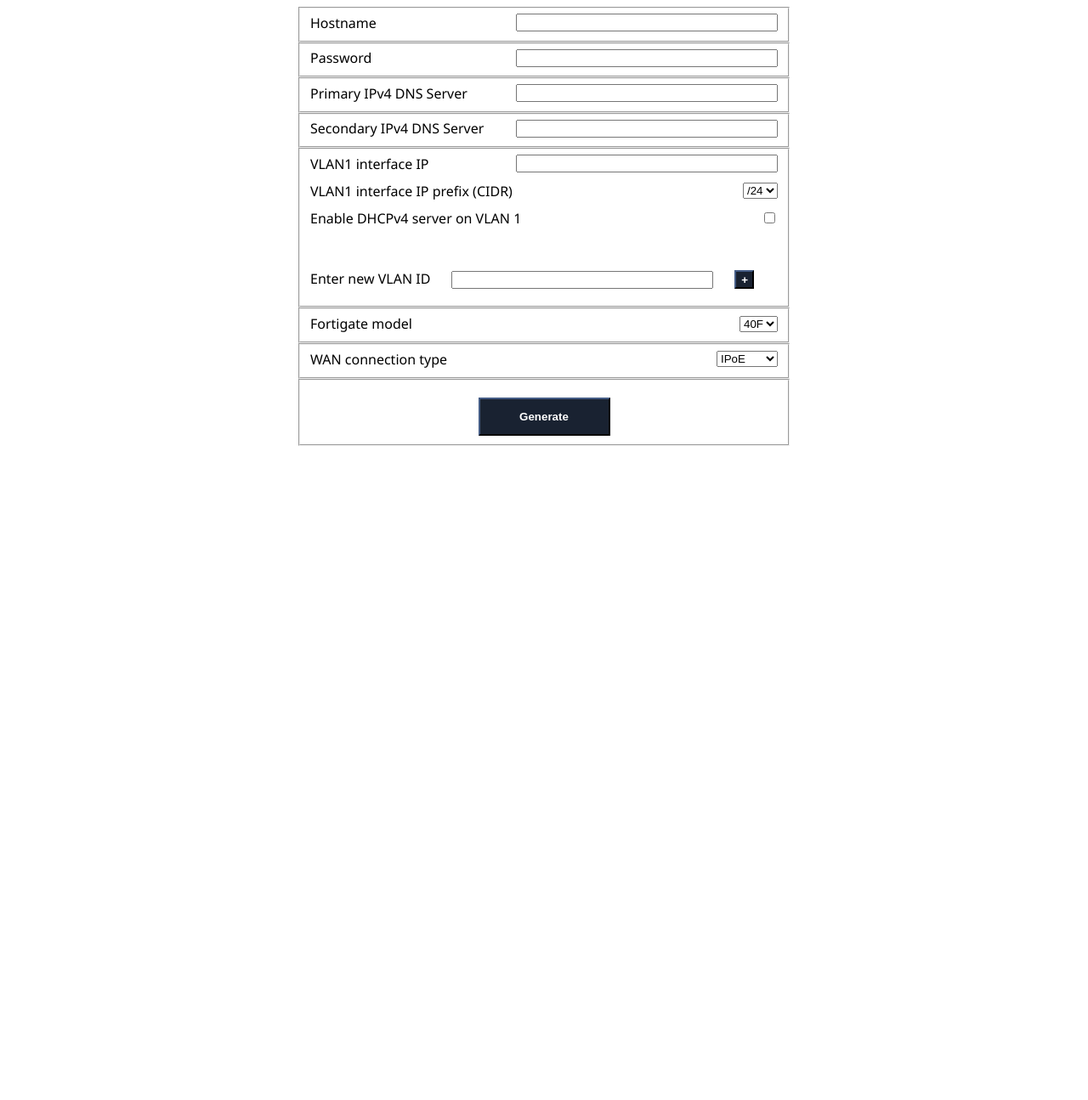
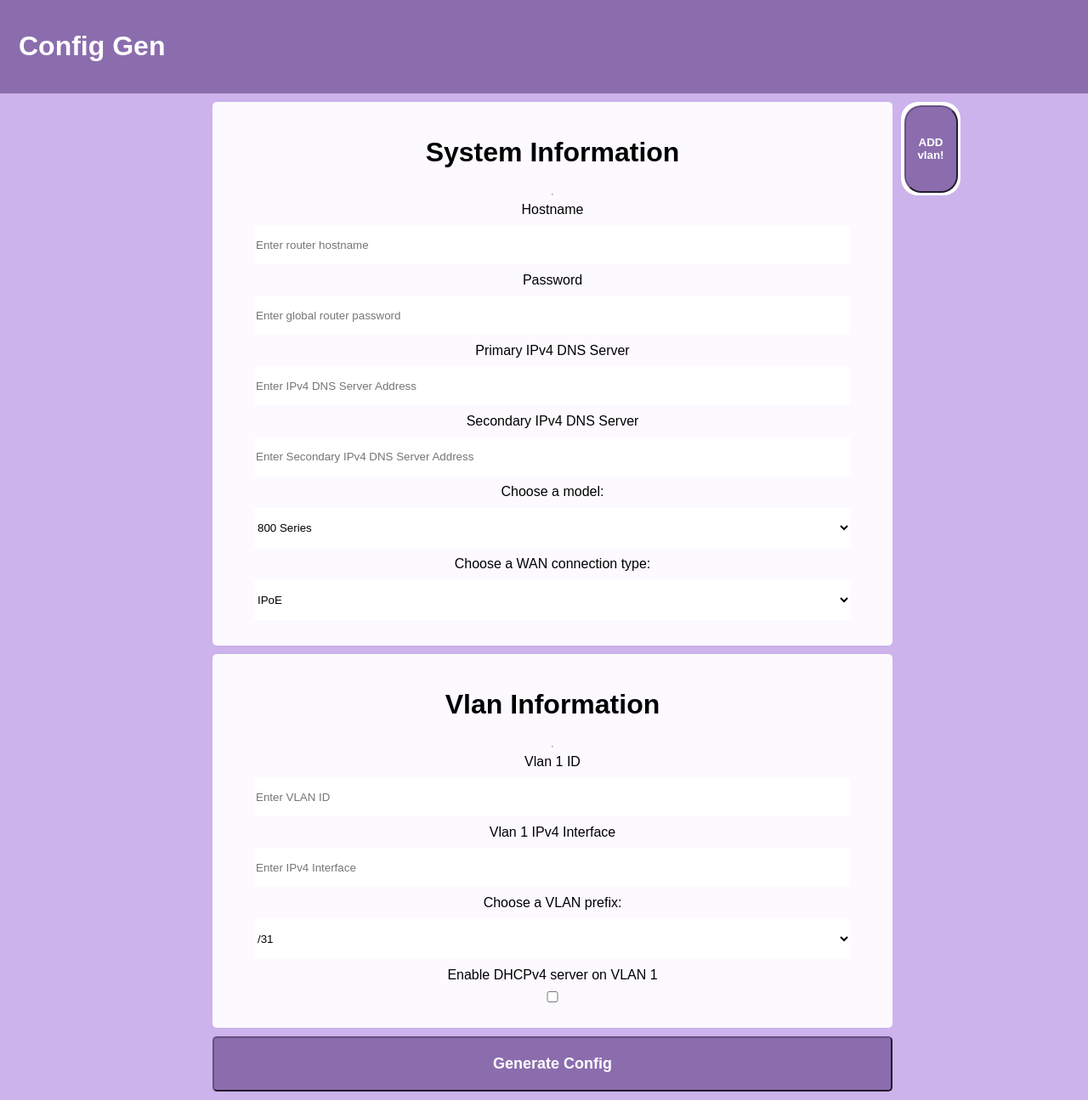
Before and after one commit to quackbox/cisco-config-gen, a Flask app: page / in a window 1280 px wide. Shown: the whole page at 85% size. Before the commit the page ends 525 px from the top, so only its background shows below. Run offline with Flask 2, Linux system fonts and the light colour scheme.

Commit message:
back end can be started

```diff
--- a/forms.py
+++ /dev/null
@@ -1,50 +0,0 @@
-from flask_wtf import FlaskForm
-from wtforms import StringField, SubmitField, SelectField, PasswordField, BooleanField
-from wtforms.validators import DataRequired, IPAddress, StopValidation
-
-class ConfigForm(FlaskForm):
-    def __init__(self, var=None, new_vlan=None):
-        super(ConfigForm, self).__init__()
-
-        if new_vlan:
-            pass
-
-    hostname = StringField(
-        'Hostname',
-        [DataRequired()]
-    )
-    password = PasswordField(
-        'Password',
-        [DataRequired()]
-    )
-    primary_dns = StringField(
-        'Primary IPv4 DNS Server',
-        [IPAddress(ipv4=True, ipv6=False, message='Please enter a valid IPv4 address')]
-    )
-    secondary_dns = StringField(
-        'Secondary IPv4 DNS Server',
-        [IPAddress(ipv4=True, ipv6=False, message='Please enter a valid IPv4 address')]
-    )
-    vl1_gateway = StringField(
-        'VLAN1 interface IP',
-        [IPAddress(ipv4=True, ipv6=False, message='Please enter a valid IPv4 address')]
-    )
-    vl1_cidr_prefix = SelectField(
-        'VLAN1 interface IP prefix (CIDR)',
-        choices=[('/31'), ('/30'), ('/29'), ('/28'), ('/27'), ('/26'), ('/25'), ('/24'), ('/23'), ('/22'), ('/21'), ('/20'), ('/19'), ('/18'), ('/17'), ('/16')],
-        default=('/24')
-    )
-    vl1_dhcp_server = BooleanField(
-        'Enable DHCPv4 server on VLAN 1'
-    )
-    fgt_model = SelectField(
-        'Fortigate model',
-        choices=[('40F'), ('60F'), ('80F')],
-        default=('40F')
-    )
-    wan_type = SelectField(
-        'WAN connection type',
-        choices=[('IPoE'), ('PPPoE'), ('Static IP')],
-        default=('IPoE')
-    )
-    generate = SubmitField('Generate')
--- a/server.py
+++ b/server.py
@@ -1,28 +1,21 @@
 from flask import Flask, render_template, request
-from forms import ConfigForm
+from flask_restful import Api, Resource, reqparse
 
 app = Flask(__name__)
-app.config['SECRET_KEY'] = 'abcdefu'
+api = Api(app)
 
+class TestResponse(Resource):
+    def get(self):
+        return {"test":"get"}, 200
 
-@app.route('/', methods=['POST', 'GET'])
+    def post(self):
+        return {"type":"post"}, 200
+
+api.add_resource(TestResponse, "/generate")
+
+@app.route("/", methods=["GET"])
 def home():
-    form = None
-    new_vlan = None
+    return render_template("index.html")
 
-    try:
-        new_vlan = request.form.to_dict(flat=False)['new_vlan'][0]
-    except:
-        pass
-
-    if new_vlan:
-        form = ConfigForm(request.form, new_vlan)
-    else:
-        form = ConfigForm()
-
-    print(dir(form))
-
-    return render_template('home.html', form=form)
-
-if __name__ == '__main__':
-    app.run()
+if __name__ == "__main__":
+    app.run(debug=True)
--- a/script.js
+++ b/static/script.js
@@ -1,5 +1,6 @@
 // Xan's front-end config gen | created 10/11/2022
 // declaring constants, most of these are divs/containers or buttons to be referenced later
+const form = document.getElementById("configForm");
 const addVLANButton = document.getElementById("addvlan");
 const deleteVLANButton = document.getElementById("deletevlan");
 const systemContainer = document.getElementById("System");
@@ -33,11 +34,29 @@ var counter = 1;
 sideBar.style.top = "120px";
 sideBar.style.right = "" +  (systemContainer.offsetLeft - 100) + "px";
 
-// adding events
+// adding event listeners
+
 addVLANButton.addEventListener("click", addVLAN);
 deleteVLANButton.addEventListener("click", deleteVLAN);
 systemContainer.addEventListener("mouseenter", sideBarAlignOnHover);
 firstVLAN.addEventListener("mouseenter", sideBarAlignOnHover);
+
+form.addEventListener("submit", function(event){
+    event.preventDefault();
+    const formData = new FormData(this);
+    // collecion of key value pairs which match the id and id value
+    fetch('http://127.0.0.1:5000/generate', {
+        method: 'post',
+        crossorigin: true,
+        body: formData
+    }).then (function(response){
+        return response.text;
+    }).then (function(text){
+        console.log(text);
+    }).catch(function(err){
+        console.error(err);
+    })
+})
 
 // functions
 // calculates how many fields need to be validated (used for adding vlans and final validation)
--- a/static/site.css
+++ /dev/null
@@ -1,125 +0,0 @@
-body {
-    background-color: white;
-}
-
-.body-content {
-    font-family:'Segoe UI', Tahoma, Verdana, sans-serif;
-}
-
-.navbar {
-    background-color: #192231;
-    font-size: 1em;
-    font-family: 'Trebuchet MS', 'Lucida Sans Unicode', 'Lucida Grande', 'Lucida Sans', Arial, sans-serif;
-    color: white;
-    padding: 8px 5px 8px 5px;
-}
-
-.navbar a {
-    text-decoration: none;
-    color: inherit;
-}
-
-.navbar-brand {
-    font-size: 1.2em;
-    font-weight: 600;
-}
-
-.navbar-item {
-    font-variant: small-caps;
-    margin-left: 30px;
-}
-
-.title {
-    text-align: center;
-    color: black;
-}
-
-.form-wrapper {
-    display: flex;
-    justify-content: center;
-}
-
-.form-wrapper input[type=submit]{
-    display: grid;
-    margin-top: 15px;
-    margin-left: auto;
-    margin-right: auto;
-    margin-bottom: auto;
-    height: 45px;
-    width: 155px;
-    background-color:#192231;
-    color: white;
-    font-weight: bold;
-    border-color: #192231;
-}
-
-.form-wrapper input[type=submit]:hover{
-    display: grid;
-    margin-top: 15px;
-    margin-left: auto;
-    margin-right: auto;
-    margin-bottom: auto;
-    height: 45px;
-    width: 155px;
-    background-color: white;
-    color: #192231;
-    font-weight: bold;
-    border-color: #192231;
-}
-
-.form-field {
-    display: flex;
-    justify-content:space-between;
-    align-items: center;
-    flex-direction: row;
-    width: 550px;
-    background-color: white;
-    flex-wrap: wrap;
-}
-
-.field {
-    display: flex;
-    justify-content:space-between;
-    align-items: center;
-    flex-direction: row;
-    width: 550px;
-    background-color: white;
-    flex-wrap: wrap;
-    padding-bottom: 10px;
-}
-
-.form-field input{
-    width: 300px;
-}
-
-.form-field input[type=checkbox] {
-    float: right;
-    width: auto;
-}
-
-.field input {
-    width: 300px;
-}
-
-.errors {
-    color: red;
-}
-
-.cisco-router-config {
-    display: flex;
-    justify-content: center;
-    text-align: left;
-}
-
-.add_vlan {
-    margin-top: 15px;
-    margin-left: 25px;
-    margin-right: auto;
-    margin-bottom: auto;
-    height: 22.5px;
-    width: 22.5px;
-    background-color:#192231;
-    color: white;
-    font-weight: bold;
-    border-color: #192231;
-}
--- a/templates/home.html
+++ /dev/null
@@ -1,103 +0,0 @@
-{% extends "layout.html" %}
-
-{% block content %}
-
-<script>
-    function add_vlan(vlan_field, newVlanID) {
-        //alert(newVlanID)
-        var newVlanField = vlan_field.cloneNode(true);
-        newVlanField.id = newVlanID
-        //....
-    }
-
-    document.addEventListener("DOMContentLoaded", function() {
-        var vlan_fields = document.getElementsByClassName("vlan");
-        var highest_vlan = 1;
-
-        for (var i = 0; i < vlan_fields.length; i++) {
-            var vlanid = Number(vlan_fields[i].id);
-
-            if (vlanid > highest_vlan) {
-                highest_vlan = vlanid;
-            }
-        }
-
-        var vlan_field = document.getElementById(String(highest_vlan));
-        var div_tag = document.createElement("div");
-        var button_tag = document.createElement("button");
-        var input_tag = document.createElement("input");
-        var label_tag = document.createElement("label");
-        div_tag.className = "field";
-        label_tag.innerHTML = "Enter new VLAN ID"
-        button_tag.type = "button"
-        button_tag.innerHTML = "+"
-        button_tag.className = "add_vlan";
-        input_tag.id = "new_vlan"
-        input_tag.type = "text"
-        input_tag.name = "new_vlan"
-        div_tag.style = "display:block; margin-top:25px;"
-        input_tag.style = "margin-left:25px;"
-
-        button_tag.onclick = function(){
-            if (input_tag.value) {
-                //add_vlan(vlan_field, input_tag.value)
-
-            }
-        };
-
-        div_tag.appendChild(label_tag)
-        div_tag.appendChild(input_tag)
-        div_tag.appendChild(button_tag)
-        vlan_field.getElementsByClassName("form-field")[0].appendChild(div_tag)
-    });
-</script>
-
-<div class="form-wrapper">
-    <form action="/" method="POST">
-        <fieldset class="form-field">
-            {{form.hostname.label}}
-            {{form.hostname(size=10)}}
-        </fieldset>
-        <fieldset class="form-field">
-            {{form.password.label}}
-            {{form.password()}}
-        </fieldset>
-        <fieldset class="form-field">
-            {{form.primary_dns.label}}
-            {{form.primary_dns()}}
-        </fieldset>
-        <fieldset class="form-field">
-            {{form.secondary_dns.label}}
-            {{form.secondary_dns()}}
-        </fieldset>
-        <div class="vlan" id="1">
-            <fieldset class="form-field">
-                <div class="field">
-                    {{form.vl1_gateway.label}}
-                    {{form.vl1_gateway()}}
-                </div>
-                <div class="field">
-                    {{form.vl1_cidr_prefix.label}}
-                    {{form.vl1_cidr_prefix()}}
-                </div>
-                <div class="field">
-                    {{form.vl1_dhcp_server.label}}
-                    {{form.vl1_dhcp_server()}}
-                </div>
-            </fieldset>
-        </div>
-        <fieldset class="form-field">
-            {{form.fgt_model.label}}
-            {{form.fgt_model()}}
-        </fieldset>
-        <fieldset class="form-field">
-            {{form.wan_type.label}}
-            {{form.wan_type()}}
-        </fieldset>
-        <fieldset class="form-field">
-            {{form.generate()}}
-        </fieldset>
-    </form>
-</div>
-
-{% endblock %}
--- a/index.html
+++ b/templates/index.html
@@ -5,7 +5,7 @@
         <title>Config Gen</title>
         <meta name="description" content="">
         <meta name="viewport" content="width=device-width, initial-scale=1">
-        <link rel="stylesheet" href="app.css">
+        <link rel="stylesheet" href="../static/app.css">
     </head>
     <body>
         <div class = "sidebar" id = "sidebar">
@@ -16,7 +16,7 @@
             <div class="topbar">
                 <h1>Config Gen</h1>
             </div>
-            <form action = "#">
+            <form action = "#" id="configForm">
                 <div class ="Container">
                     <div class="System" id="System">
                         <h1> System Information </h1>
@@ -99,7 +99,7 @@
                         <option value="/16">/16</option>
                         </select>
 
-                        <label for="dhcpEN"> Enable DHCPv4 server on VLAN 1 </label>
+                        <label for="v1dhcpEN"> Enable DHCPv4 server on VLAN 1 </label>
                         <input type="checkbox" name="dhcpEN" value="Enable DHCPv4">
                     </div>
 
@@ -121,7 +121,7 @@
                             <span class = "msg"> You got this wrong loooooool </span>
                         </div>
 
-                        <label for="v1ipPre">Choose a VLAN prefix:</label>
+                        <label for="v0ipPre">Choose a VLAN prefix:</label>
                         <select name="v1ipPre" id="v1ipPre">
                         <option value="/31">/31</option>
                         <option value="/30">/30</option>
@@ -141,15 +141,15 @@
                         <option value="/16">/16</option>
                         </select>
 
-                        <label for="dhcpEN"> Enable DHCPv4 server on VLAN </label>
+                        <label for="v0dhcpEN"> Enable DHCPv4 server on VLAN </label>
                         <input type="checkbox" name="dhcpEN" value="Enable DHCPv4">
                      </div>
 
-                     <button class="Button" type="button" onclick="ValidateAll()" id="gc"> Generate Config </button>
+                     <button class="Button" type="submit" id="gc"> Generate Config </button>
                 </div>
             </form>
         </div>
 
-        <script src="script.js"></script>
+        <script src="../static/script.js"></script>
     </body>
 </html>
--- a/templates/layout.html
+++ /dev/null
@@ -1,13 +0,0 @@
-<!DOCTYPE html>
-<html>
-    <head>
-        <meta charset="utf-8" />
-        <link rel="stylesheet" type="text/css" href="../static/site.css" />
-    </head>
-    <body>
-        <div class="body-content">
-            {% block content %}
-            {% endblock %}
-        </div>
-    </body>
-</html>
```
Also changed, not shown: ansible-inventory/inventory.yml (deleted), ansible-playbooks/LAN_VLAN.yml (deleted), ansible-playbooks/WAN_IPoE.yml (deleted), ansible-playbooks/WAN_PPPoE.yml (deleted), ansible-playbooks/WAN_Static.yml (deleted), ansible-playbooks/base_policies.yml (deleted), ansible-playbooks/baseconfig.yml (deleted), flowerpattern.jpg (deleted), static/app.css (renamed from app.css).
